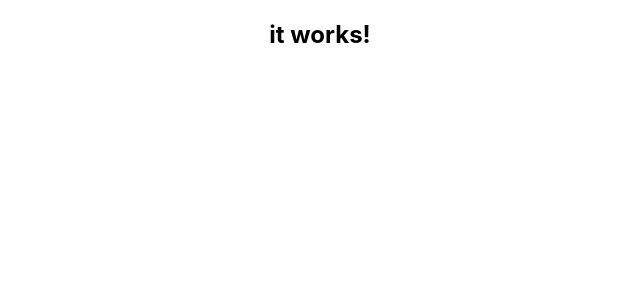
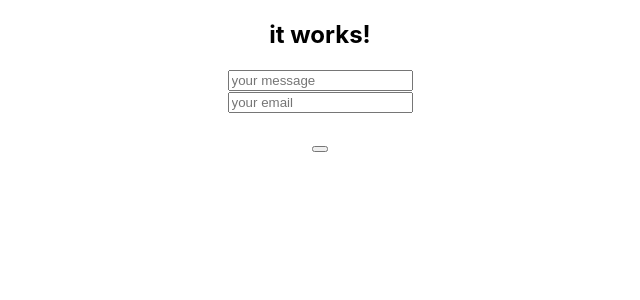
Before and after one commit to Casprovy/form-aws, a React (Create React App) app: page / in a window 1280 px wide. Shown: the top 300 px of the page, without its empty margins (320-960 px from the left). Built offline with nearby package versions, Linux system fonts and the light colour scheme.

Commit message:
working on buttons logic

```diff
--- a/src/App.js
+++ b/src/App.js
@@ -1,5 +1,4 @@
 import React from 'react';
-import logo from './logo.svg';
 import './App.css';
 
 import Form from './components/Form';
--- a/src/components/form.js
+++ b/src/components/form.js
@@ -1,18 +1,52 @@
 import React, { Component } from 'react';
 
 export default class Form extends Component {
-	constructor(props) {
-		super(props);
+	constructor() {
+		super();
 		this.state = {
 			message: '',
 			email: '',
 		};
 	}
 
+	handleChange = (event) => {
+		this.setState({
+			[event.target.name]: event.target.value,
+		});
+	};
+
+	clearForm = () => {
+		this.setState({
+			message: '',
+			email: '',
+		});
+	};
+
 	render() {
 		return (
 			<div>
 				<h2>it works!</h2>
+				<form>
+					<input
+						type='text'
+						value={this.state.message}
+						name='message'
+						placeholder='your message'
+						onChange={this.handleChange}
+					/>
+					<br />
+					<input
+						type='email'
+						value={this.state.email}
+						name='email'
+						placeholder='your email'
+						onChange={this.handleChange}
+					/>
+				</form>
+				<h2>
+					{this.state.message} {this.state.email}
+				</h2>
+				<button onClick={this.clearForm}></button>
 			</div>
 		);
 	}
```
